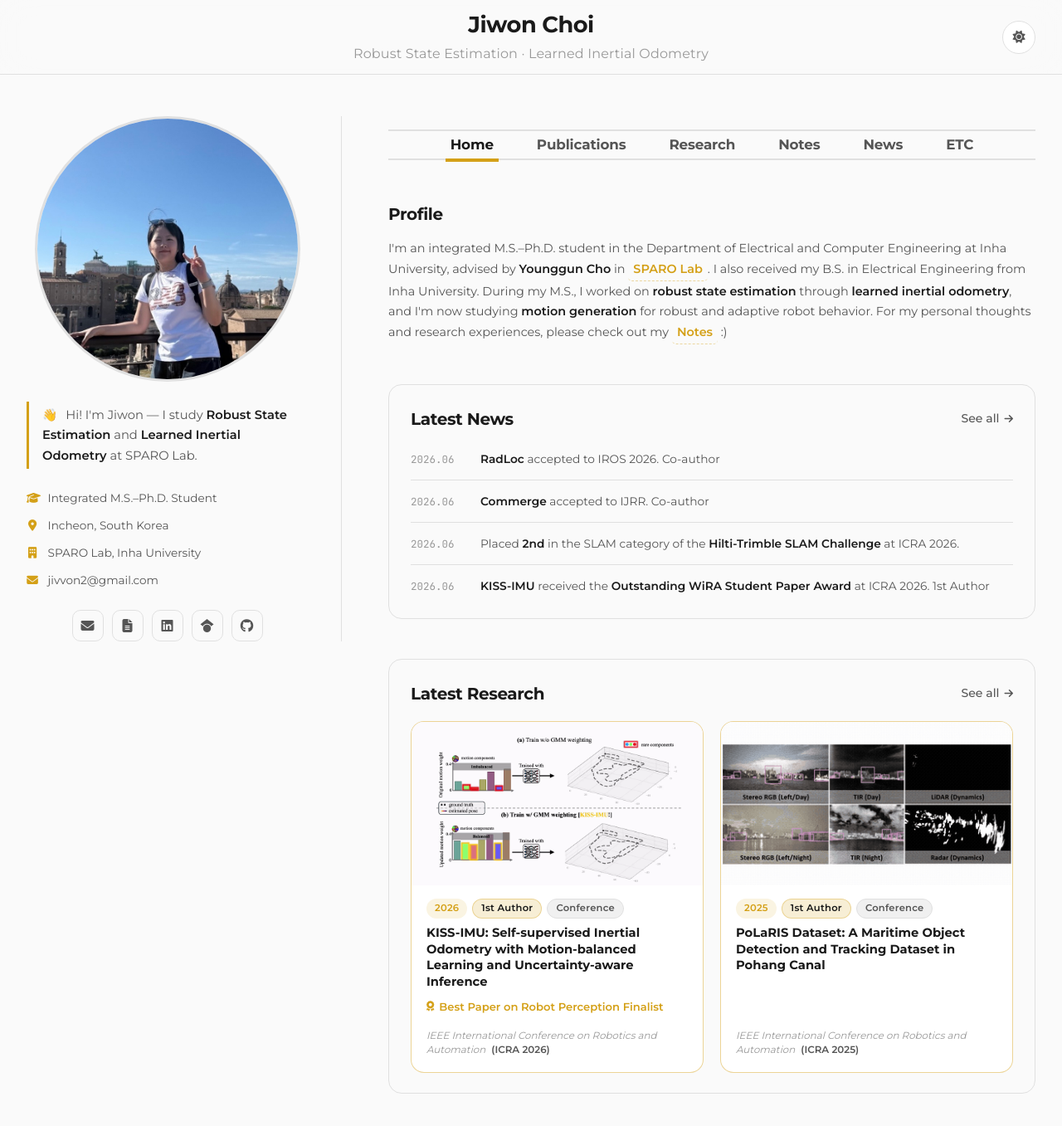
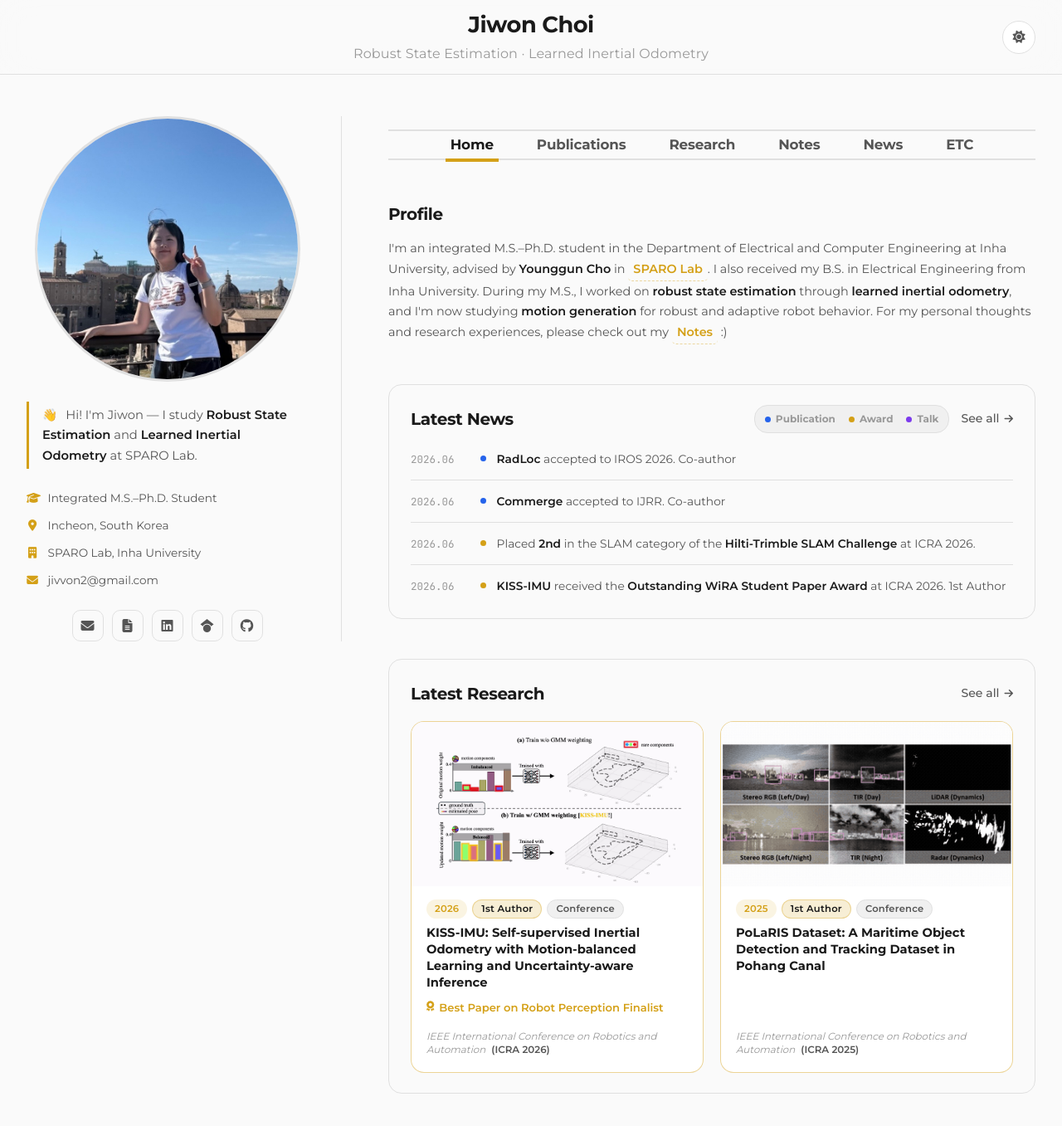
Before and after one commit to jivvon1/jivvon1.github.io, a Jekyll site: the page built from index.html, in a window 1280 px wide and 1398 px high. Shown: the top 1357 px of the window at 83% size. Built offline with Jekyll 4.4.1, drawn with Linux system fonts in a browser that asks for light colours.

Commit message:
Update homegase

```diff
--- a/_sass/preview.scss
+++ b/_sass/preview.scss
@@ -454,9 +454,18 @@
   display: flex;
   align-items: center;
   justify-content: space-between;
+  flex-wrap: wrap;
+  gap: 10px 16px;
   margin-bottom: 16px;
 
   .panel-title { margin: 0; }
+}
+
+.home-section-header-right {
+  display: flex;
+  align-items: center;
+  gap: 14px;
+  flex-wrap: wrap;
 }
 
 .see-more {
@@ -656,7 +665,47 @@
       font-size: 0.7rem;
     }
   }
+
+  // News category pills
+  &--cat {
+    margin-right: 10px;
+    vertical-align: 1px;
+    font-weight: 700;
+  }
+  &--cat-publication {
+    color: #2563eb;
+    background: rgba(37, 99, 235, 0.12);
+    border: 1px solid rgba(37, 99, 235, 0.3);
+  }
+  &--cat-award {
+    color: var(--accent);
+    background: rgba(var(--accent-rgb), 0.14);
+    border: 1px solid rgba(var(--accent-rgb), 0.4);
+  }
+  &--cat-talk {
+    color: #7c3aed;
+    background: rgba(124, 58, 237, 0.12);
+    border: 1px solid rgba(124, 58, 237, 0.3);
+  }
 }
+
+@mixin news-pill-dark {
+  .pill--cat-publication {
+    color: #7ab0ff;
+    background: rgba(122, 176, 255, 0.14);
+    border-color: rgba(122, 176, 255, 0.3);
+  }
+  .pill--cat-talk {
+    color: #b794f6;
+    background: rgba(183, 148, 246, 0.15);
+    border-color: rgba(183, 148, 246, 0.3);
+  }
+}
+
+@media (prefers-color-scheme: dark) {
+  :root:not([data-theme]) { @include news-pill-dark; }
+}
+:root[data-theme="dark"] { @include news-pill-dark; }
 
 .research-thumb-title {
   font-size: 0.92rem;
--- a/_sass/sections.scss
+++ b/_sass/sections.scss
@@ -268,6 +268,54 @@
     padding: 24px 20px;
   }
 }
+
+.news-dot {
+  display: inline-block;
+  width: 7px;
+  height: 7px;
+  border-radius: 50%;
+  margin-right: 9px;
+  vertical-align: 2px;
+  flex-shrink: 0;
+
+  &--publication { background: #2563eb; }
+  &--award { background: var(--accent); }
+  &--talk { background: #7c3aed; }
+}
+
+.news-legend {
+  display: inline-flex;
+  flex-wrap: wrap;
+  align-items: center;
+  gap: 6px 16px;
+  margin: 0;
+  padding: 6px 12px;
+  background: var(--bg-secondary);
+  border: 1px solid var(--border);
+  border-radius: $card-radius;
+  font-size: 0.75rem;
+  font-weight: 700;
+  color: var(--text-muted);
+}
+
+.news-legend-item {
+  display: inline-flex;
+  align-items: center;
+
+  .news-dot {
+    vertical-align: 0;
+    margin-right: 6px;
+  }
+}
+
+@mixin news-dot-dark {
+  .news-dot--publication { background: #7ab0ff; }
+  .news-dot--talk { background: #b794f6; }
+}
+@media (prefers-color-scheme: dark) {
+  :root:not([data-theme]) { @include news-dot-dark; }
+}
+:root[data-theme="dark"] { @include news-dot-dark; }
 
 .news-list {
   list-style: none;
--- a/index.html
+++ b/index.html
@@ -63,7 +63,14 @@ title: Jiwon Choi
       <div class="home-section is-latest">
         <div class="home-section-header">
           <h2 class="panel-title">Latest News</h2>
-          <button class="see-more" data-goto="news">See all <i class="fas fa-arrow-right"></i></button>
+          <div class="home-section-header-right">
+            <div class="news-legend" aria-hidden="true">
+              <span class="news-legend-item"><span class="news-dot news-dot--publication"></span>Publication</span>
+              <span class="news-legend-item"><span class="news-dot news-dot--award"></span>Award</span>
+              <span class="news-legend-item"><span class="news-dot news-dot--talk"></span>Talk</span>
+            </div>
+            <button class="see-more" data-goto="news">See all <i class="fas fa-arrow-right"></i></button>
+          </div>
         </div>
         {% if site.data.news and site.data.news.size > 0 %}
         <ul class="news-list">
@@ -71,6 +78,9 @@ title: Jiwon Choi
           <li>
             <span class="news-date">{{ item.date }}</span>
             <span class="news-text">
+              {% if item.category %}
+              <span class="news-dot news-dot--{{ item.category }}" title="{% case item.category %}{% when 'publication' %}Publication{% when 'award' %}Award{% when 'talk' %}Talk{% else %}{{ item.category }}{% endcase %}"></span>
+              {% endif %}
               {% if item.link != "" %}
               <a href="{{ item.link }}" target="_blank">{{ item.text }}</a>
               {% else %}
@@ -160,11 +170,25 @@ title: Jiwon Choi
     <section class="tab-panel" data-panel="news">
       <h2 class="panel-title">News</h2>
       {% if site.data.news and site.data.news.size > 0 %}
+      <div class="filter-bar">
+        <div class="filter-row">
+          <span class="filter-label">Category</span>
+          <div class="filter-chips" data-news-filters>
+            <button class="chip is-active" data-value="all" type="button">All</button>
+            <button class="chip" data-value="publication" type="button">Publication</button>
+            <button class="chip" data-value="award" type="button">Award &amp; Honor</button>
+            <button class="chip" data-value="talk" type="button">Talk</button>
+          </div>
+        </div>
+      </div>
       <ul class="news-list" data-news-list>
         {% for item in site.data.news %}
-        <li>
+        <li data-category="{{ item.category | default: 'other' }}">
           <span class="news-date">{{ item.date }}</span>
           <span class="news-text">
+            {% if item.category %}
+            <span class="pill pill--cat pill--cat-{{ item.category }}">{% case item.category %}{% when 'publication' %}Publication{% when 'award' %}Award{% when 'talk' %}Talk{% else %}{{ item.category }}{% endcase %}</span>
+            {% endif %}
             {% if item.link != "" %}
             <a href="{{ item.link }}" target="_blank">{{ item.text }}</a>
             {% else %}
@@ -455,7 +479,7 @@ title: Jiwon Choi
       }
     }
 
-    document.querySelectorAll('.filter-chips').forEach(group => {
+    grid.closest('.tab-panel').querySelectorAll('.filter-chips[data-filter-group]').forEach(group => {
       const key = group.dataset.filterGroup;
       group.querySelectorAll('.chip').forEach(chip => {
         chip.addEventListener('click', () => {
--- a/preview.html
+++ b/preview.html
@@ -10,7 +10,7 @@ permalink: /preview/
   <div class="topnav-v2-inner">
     <a href="#" class="brand">
       <span class="brand-title">Jiwon Choi</span>
-      <span class="brand-sub">Robust State Estimation · Learned Inertial Odometry</span>
+      <span class="brand-sub">Learning-based State Estimation · Robot Motion</span>
     </a>
   </div>
 </nav>
```
Also changed, not shown: other parts of index.html (+25 -4 lines), other parts of preview.html (+1 -1 lines), _data/news.yml (+31 -18 lines), 3 other files.
